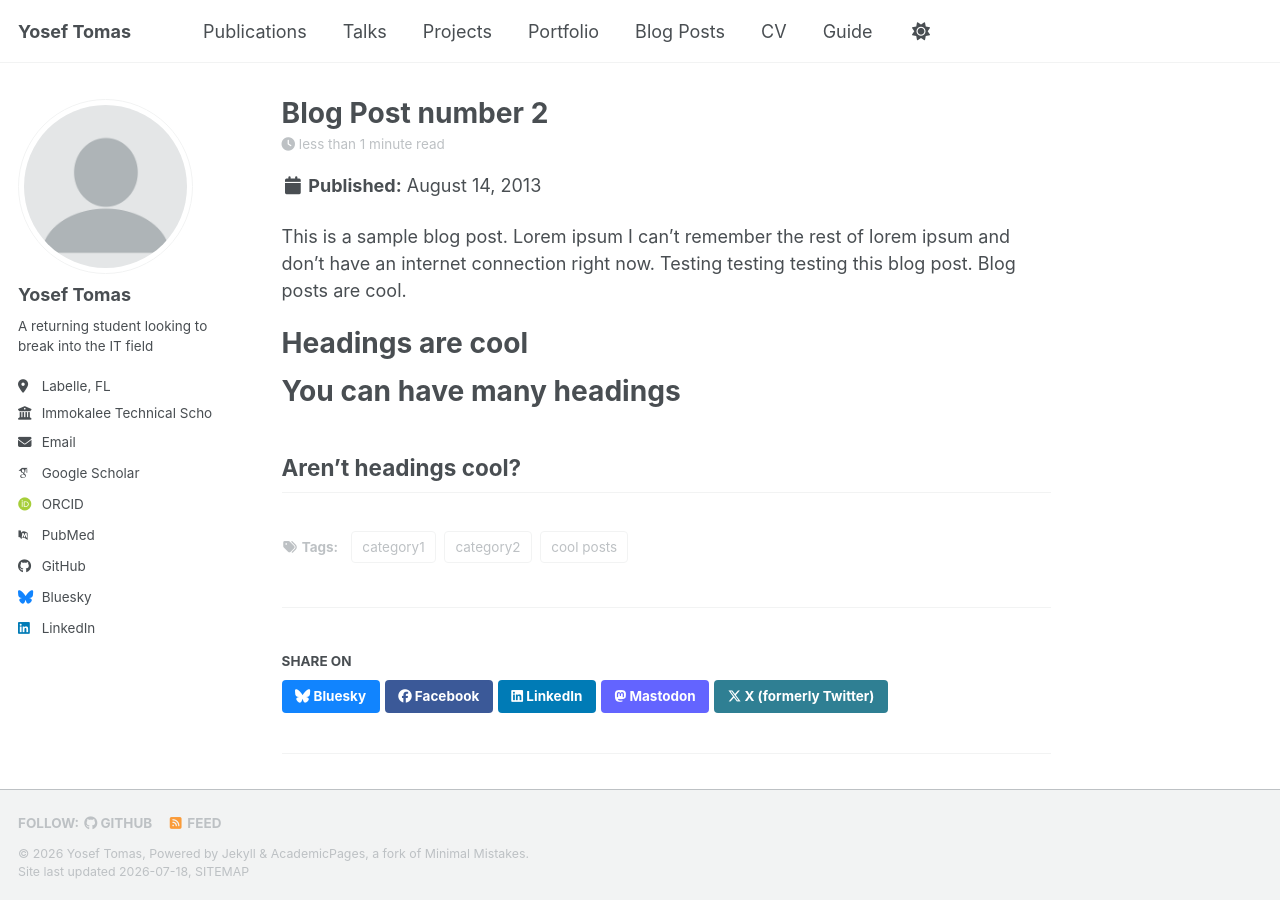
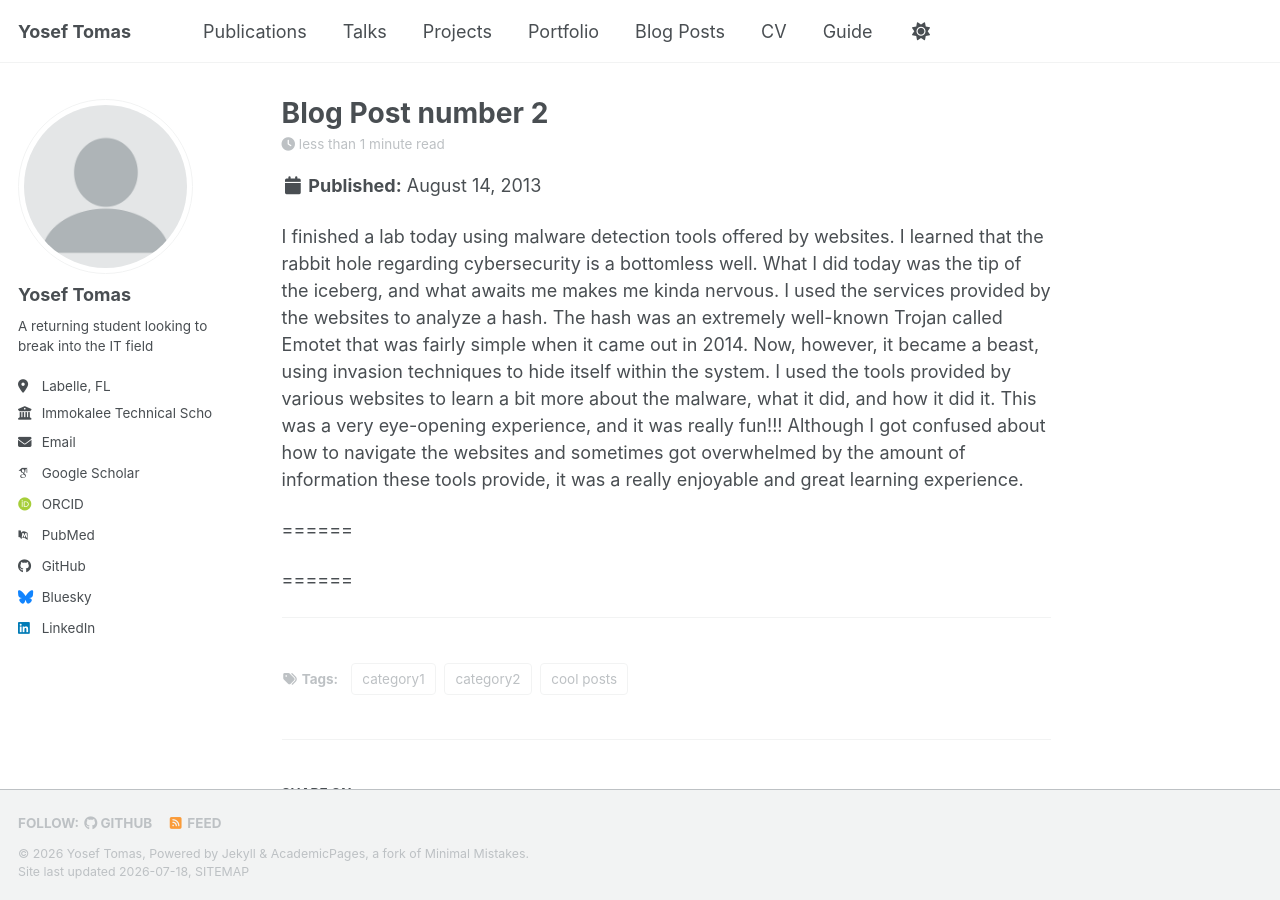
Before and after one commit to YT02-network/YT02-network.github.io, a Jekyll site: the page built from _posts/2013-08-14-blog-post-2.md, in a window 1280 px wide and 900 px high. Built offline with Jekyll 4.4.1, drawn with Linux system fonts in a browser that asks for light colours; some web fonts are replaced; a script bundle is joined from its source files by our own code; library files that are not in the unit come from our copies.

Commit message:
Update 2013-08-14-blog-post-2.md

```diff
--- a/_posts/2013-08-14-blog-post-2.md
+++ b/_posts/2013-08-14-blog-post-2.md
@@ -8,13 +8,13 @@ tags:
   - category2
 ---
 
-This is a sample blog post. Lorem ipsum I can't remember the rest of lorem ipsum and don't have an internet connection right now. Testing testing testing this blog post. Blog posts are cool.
+I finished a lab today using malware detection tools offered by websites. I learned that the rabbit hole regarding cybersecurity is a bottomless well. What I did today was the tip of the iceberg, and what awaits me makes me kinda nervous. I used the services provided by the websites to analyze a hash. The hash was an extremely well-known Trojan called Emotet that was fairly simple when it came out in 2014. Now, however, it became a beast, using invasion techniques to hide itself within the system. I used the tools provided by various websites to learn a bit more about the malware, what it did, and how it did it. This was a very eye-opening experience, and it was really fun!!! Although I got confused about how to navigate the websites and sometimes got overwhelmed by the amount of information these tools provide, it was a really enjoyable and great learning experience.
 
-Headings are cool
+
 ======
 
-You can have many headings
+
 ======
 
-Aren't headings cool?
+
 ------
```
